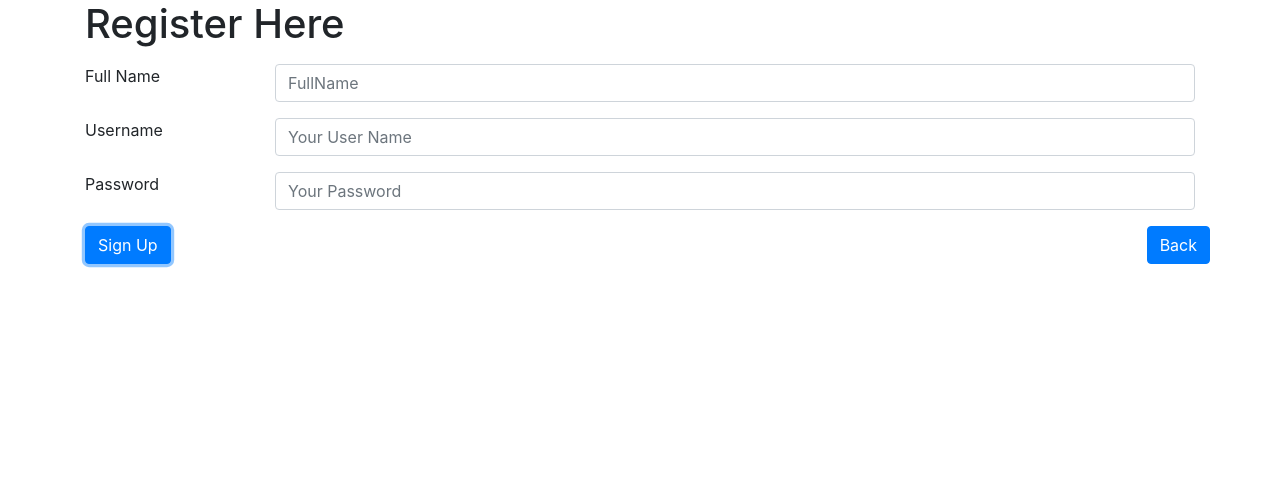
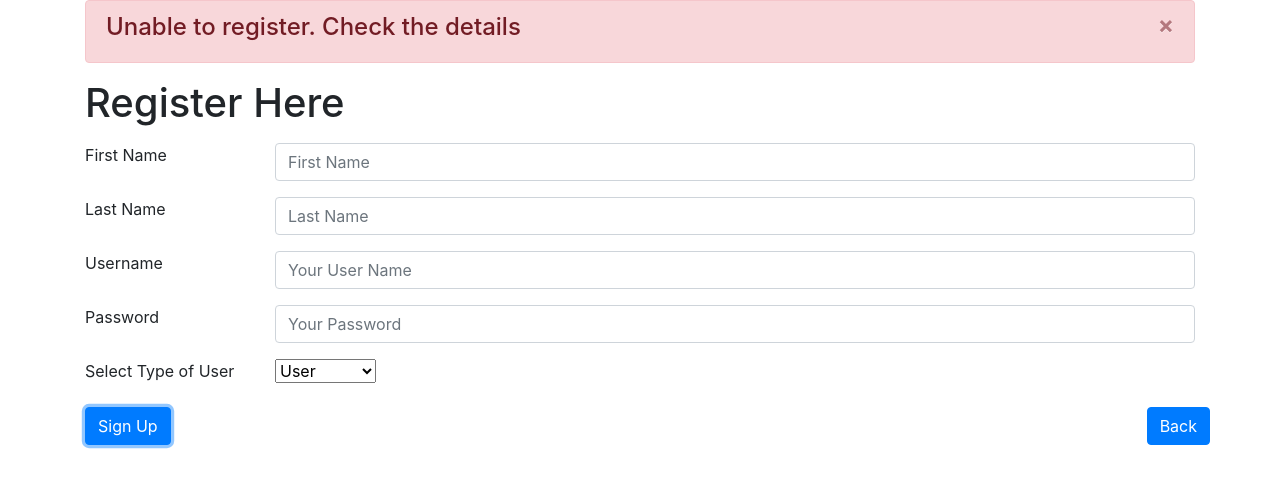
Before and after one commit to madhupatar/WebICA, a React (Create React App) app in the folder Client/: page /register in a window 1280 px wide. Both pictures are taken after a click on the button "Sign Up". Shown: the top 488 px of the page. Built offline with nearby package versions, Linux system fonts and the light colour scheme; no server answers.

Commit message:
Integrating the registration form with backend

```diff
--- a/Client/src/components/login/RegistrationForm.js
+++ b/Client/src/components/login/RegistrationForm.js
@@ -1,31 +1,33 @@
 import React, { Component } from "react";
+import history from "../../services/History";
+import * as sessionMgmt from '../../services/SessionHandler';
+import {Alert} from "react-bootstrap";
 
 export default class Registration extends Component {
     constructor(props) {
         super(props);
-        this.handleClickForSignUp = this.handleClickForSignUp.bind(this);
-        // this.handleClickForBack = this.handleClickForBack.bind(this);
+
         this.state = {
-            fullName: '',
-            userName: '',
-            password: '',
-        }
+            userType: "User",
+            showAlert: false
         }
 
-    inputFieldChange = (event) => {
-        this.setState({[event.target.id.toString()]: event.target.value});
-    };
+        this.firstNameRef = React.createRef();
+        this.lastNameRef = React.createRef();
+        this.userNameRef = React.createRef();
+        this.passwordRef = React.createRef();
+    }
 
-    handleClickForSignUp() {
+    handleClickForSignUp = () => {
         var self = this;
         let newuser = {};
-        newuser.fullName = this.state.fullName
-        newuser.userName = this.state.userName;
-        newuser.password = this.state.password;
-        newuser.visibility = true;
-        newuser.status = true;
+        newuser.firstName = this.firstNameRef.current.value;
+        newuser.lastName = this.lastNameRef.current.value;
+        newuser.userName = this.userNameRef.current.value;
+        newuser.password = this.passwordRef.current.value;
+        newuser.userType = this.state.userType;
 
-        fetch('http://localhost:8080/prattle/rest/user/create', {
+        fetch('http://localhost:4000/users', {
             method: 'POST',
             headers: {
             'Accept': 'application/json',
@@ -33,19 +35,26 @@ export default class Registration extends Component {
             },
             body: JSON.stringify(newuser)
         })
-                .then(resp => resp.json())
-                .then(x => {
-                    if (x)
-                        self.props.onComplete("signup", newuser.userName);
-                    else
-                        // throw an error
-                        console.log("error");
-                });
+        .then(resp => {
+            sessionMgmt.loginUser(newuser.userName)
+            history.push("/")
+        })
+        .catch(() => self.setState({showAlert: true}));
+    }
+
+    handleUserTypeSelection = (e) => {
+        this.setState({userType: e.target.value});
     }
 
     render() {
+        let self = this;
         return (
             <div className="container">
+                {
+                    this.state.showAlert ? <Alert variant="danger" onClose={() => self.setState({showAlert: false})} dismissible>
+                                                <Alert.Heading>Unable to register. Check the details</Alert.Heading>
+                                            </Alert> : null
+                }
                 <div className="form-group">
                     <h1>Register Here</h1>
                 </div>
@@ -53,15 +62,32 @@ export default class Registration extends Component {
                     <div className="col">
                         <label htmlFor="fname"
                                className="control-label">
-                            Full Name
+                            First Name
                         </label>
                     </div>
                     <div className="col-10">
                         <input type="text"
                                className="form-control"
-                               onChange={this.inputFieldChange}
-                               id="FullName"
-                               placeholder="FullName"
+                               ref={this.firstNameRef}
+                               id="firstName"
+                               placeholder="First Name"
+                               required/>
+                    </div>
+                </div>
+
+                <div className="row form-group">
+                    <div className="col">
+                        <label htmlFor="lname"
+                               className="control-label">
+                            Last Name
+                        </label>
+                    </div>
+                    <div className="col-10">
+                        <input type="text"
+                               className="form-control"
+                               ref={this.lastNameRef}
+                               id="lastName"
+                               placeholder="Last Name"
                                required/>
                     </div>
                 </div>
@@ -78,7 +104,7 @@ export default class Registration extends Component {
                         <input type="text"
                                className="form-control"
                                id="username"
-                               onChange={this.inputFieldChange}
+                               ref={this.userNameRef}
                                placeholder="Your User Name"
                                required/>
                     </div>
@@ -95,9 +121,25 @@ export default class Registration extends Component {
                         <input type="password"
                                className="form-control"
                                id="password"
-                               onChange={this.inputFieldChange}
+                               ref={this.passwordRef}
                                placeholder="Your Password"
                                required/>
+                    </div>
+                </div>
+
+                <div className="row form-group">
+                    <div className="col">
+                        <label htmlFor="fname"
+                               className="control-label">
+                            Select Type of User
+                        </label>
+                    </div>
+                    <div className="col-10">
+                        <select id="userType" value={this.state.userType} onChange={this.handleUserTypeSelection}>
+                            <option value="Admin">Admin</option>
+                            <option value="Moderator">Moderator</option>
+                            <option value="User">User</option>
+                        </select>
                     </div>
                 </div>
 
@@ -108,7 +150,7 @@ export default class Registration extends Component {
                         </button>
                     </div>
                     <div>
-                        <button className="btn btn-primary" onClick={() => this.props.onComplete("signUpToLogin")}>
+                        <button className="btn btn-primary" onClick={() => history.goBack()}>
                              Back
                         </button>
                     </div>
```
Lines whose indentation alone changed are shown as unchanged.
